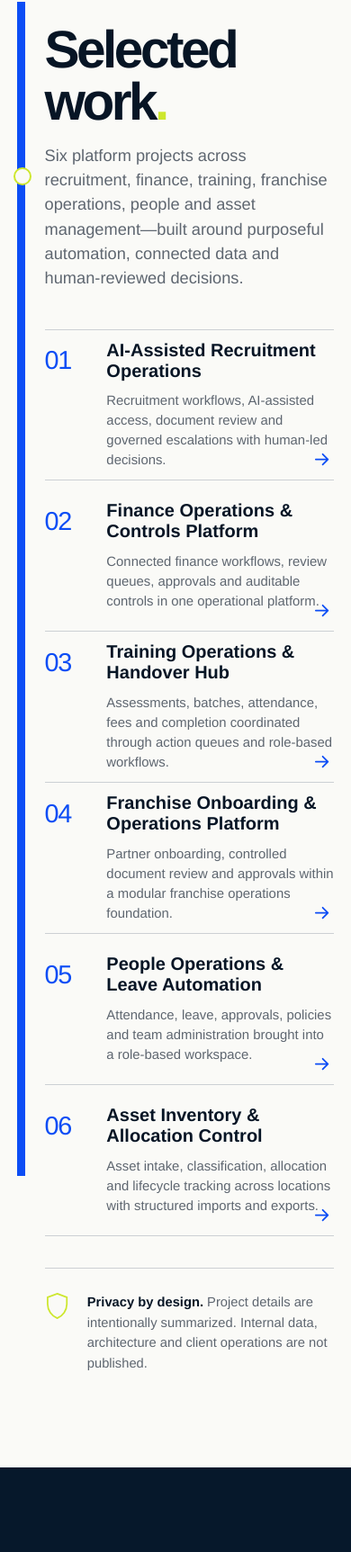
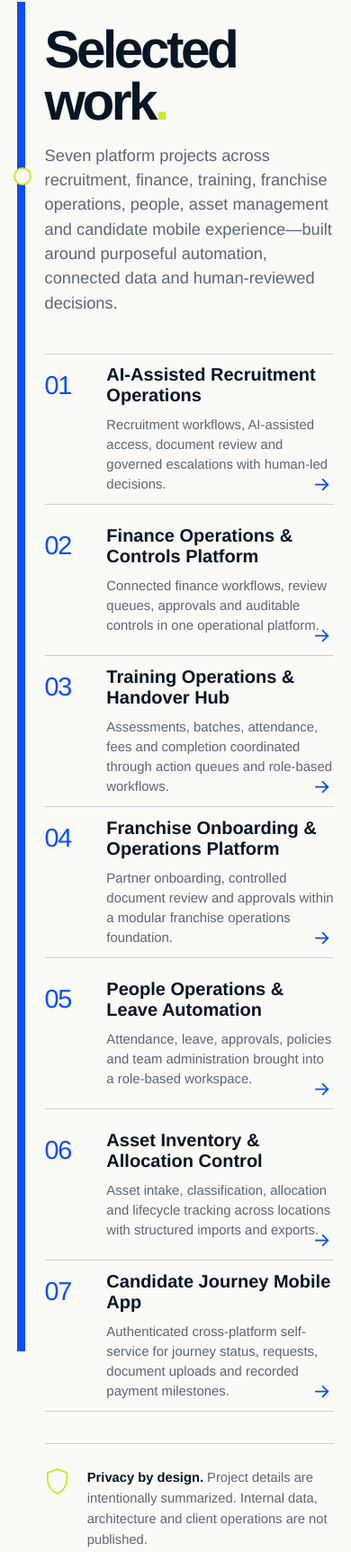
Before and after one commit to yogr111/yogesh-raut-portfolio, a website built with Vite: page index.html in a window 390 px wide. Shown: the part 1387-3112 px from the top of the page at 90% size. Built offline with nearby package versions, Linux system fonts and the light colour scheme.

Commit message:
Add candidate journey mobile case study

```diff
--- a/index.html
+++ b/index.html
@@ -128,7 +128,7 @@
         <div class="section-shell work-shell">
           <div class="section-heading with-rule" data-reveal>
             <h2 id="work-title">Selected work<span>.</span></h2>
-            <p>Six platform projects across recruitment, finance, training, franchise operations, people and asset management—built around purposeful automation, connected data and human-reviewed decisions.</p>
+            <p>Seven platform projects across recruitment, finance, training, franchise operations, people, asset management and candidate mobile experience—built around purposeful automation, connected data and human-reviewed decisions.</p>
           </div>
 
           <div class="project-list" role="list" aria-label="Selected transformation work">
@@ -186,6 +186,15 @@
               <p>Asset intake, classification, allocation and lifecycle tracking across locations with structured imports and exports.</p>
               <p class="project-category">Asset lifecycle automation</p>
               <button class="project-open" type="button" data-project="assets" aria-haspopup="dialog" aria-controls="project-dialog" aria-label="View asset inventory and allocation case study">
+                <svg aria-hidden="true" viewBox="0 0 24 24"><path d="M5 12h14M13 6l6 6-6 6" /></svg>
+              </button>
+            </article>
+            <article class="project-row" role="listitem" data-reveal>
+              <p class="project-index" aria-hidden="true">07</p>
+              <h3>Candidate Journey Mobile App</h3>
+              <p>Authenticated cross-platform self-service for journey status, requests, document uploads and recorded payment milestones.</p>
+              <p class="project-category">Mobile self-service &amp; workflow visibility</p>
+              <button class="project-open" type="button" data-project="candidateMobile" aria-haspopup="dialog" aria-controls="project-dialog" aria-label="View candidate journey mobile app case study">
                 <svg aria-hidden="true" viewBox="0 0 24 24"><path d="M5 12h14M13 6l6 6-6 6" /></svg>
               </button>
             </article>
--- a/src/main.js
+++ b/src/main.js
@@ -176,6 +176,31 @@ const projectDetails = {
         src: "/project-screenshots/asset-ops-lifecycle-v1.jpg",
         alt: "Blank asset lifecycle form for allocation, status, shelf life and warranty",
         caption: "Lifecycle controls capture where an asset sits and how its status changes over time.",
+      },
+    ],
+  },
+  candidateMobile: {
+    title: "Candidate Journey Mobile App",
+    category: "Mobile self-service & workflow visibility",
+    summary: "An authenticated cross-platform mobile workspace that gives candidates a clear view of journey status, outstanding requests, document activity and recorded payment milestones.",
+    description: "Built with React Native and TypeScript, the app combines candidate sign-in with a four-tab dashboard for journey updates, action requests, document uploads and payment visibility. Candidates can review assigned tasks, select and upload requested files, track uploaded-document history and view recorded payment milestones. Periodic refresh keeps the experience aligned with the operational workflow.",
+    features: ["React Native and TypeScript", "iOS and Android targets", "Request-led multi-file upload", "Journey and milestone visibility"],
+    gallery: "portrait",
+    slides: [
+      {
+        src: "/project-screenshots/candidate-mobile-sign-in-v1.png",
+        alt: "Illustrative iOS candidate app sign-in screen with masked placeholder fields",
+        caption: "This AI-generated synthetic sign-in view represents authenticated candidate access without exposing real identities, credentials or company branding.",
+      },
+      {
+        src: "/project-screenshots/candidate-mobile-home-v1.png",
+        alt: "Illustrative iOS candidate journey dashboard showing status and self-service areas",
+        caption: "This AI-generated synthetic home view brings journey status, requests, documents and payments together without operational content.",
+      },
+      {
+        src: "/project-screenshots/candidate-mobile-requests-v1.png",
+        alt: "Illustrative iOS request screen for selecting and uploading generic documents",
+        caption: "This AI-generated synthetic request flow demonstrates native file selection and upload while keeping real document types and candidate records private.",
       },
     ],
   },
@@ -362,6 +387,7 @@ const openProjectDialog = (projectKey, trigger) => {
   lastProjectTrigger = trigger;
   activeProjectSlides = project.slides;
   activeProjectSlideIndex = 0;
+  projectDialog.dataset.gallery = project.gallery ?? "landscape";
   projectDialogGalleryStatus.textContent = "";
   buildProjectThumbnails(activeProjectSlides);
   renderProjectSlide(0, { announce: false });
--- a/src/styles.css
+++ b/src/styles.css
@@ -599,7 +599,7 @@ a {
   content: "";
   position: absolute;
   top: -1.5rem;
-  bottom: -47rem;
+  bottom: -54.3rem;
   left: 0;
   width: 0.85rem;
   background: var(--cobalt);
@@ -933,6 +933,16 @@ a {
   box-shadow: 0 1.5rem 4rem rgba(0, 0, 0, 0.3);
 }
 
+.project-dialog[data-gallery="portrait"] .project-gallery-stage {
+  height: clamp(25rem, 36vw, 32rem);
+}
+
+.project-dialog[data-gallery="portrait"] #project-dialog-image {
+  width: auto;
+  max-width: 100%;
+  justify-self: center;
+}
+
 .project-gallery-arrow {
   position: static;
   width: 3rem;
@@ -1589,6 +1599,10 @@ a {
 
 .project-row:nth-child(6) {
   transition-delay: 450ms;
+}
+
+.project-row:nth-child(7) {
+  transition-delay: 540ms;
 }
 
 @keyframes orbit-rotate {
@@ -1752,7 +1766,7 @@ a {
   }
 
   .section-heading.with-rule::before {
-    bottom: -47.7rem;
+    bottom: -56.4rem;
   }
 
   .project-row {
@@ -1785,6 +1799,10 @@ a {
 
   .project-gallery-stage {
     height: clamp(13rem, 58vw, 25rem);
+  }
+
+  .project-dialog[data-gallery="portrait"] .project-gallery-stage {
+    height: clamp(24rem, 62vw, 30rem);
   }
 
   .project-dialog-content {
@@ -1910,7 +1928,7 @@ a {
 
   .section-heading.with-rule::before {
     width: 0.52rem;
-    bottom: -61.5rem;
+    bottom: -72rem;
   }
 
   .section-heading.with-rule::after {
@@ -1975,6 +1993,10 @@ a {
 
   .project-gallery-stage {
     height: clamp(12rem, 56vw, 16rem);
+  }
+
+  .project-dialog[data-gallery="portrait"] .project-gallery-stage {
+    height: clamp(22rem, 62dvh, 27rem);
   }
 
   .project-gallery-arrow {
```
Also changed, not shown: public/project-screenshots/candidate-mobile-home-v1.png (added), public/project-screenshots/candidate-mobile-requests-v1.png (added), public/project-screenshots/candidate-mobile-sign-in-v1.png (added).
